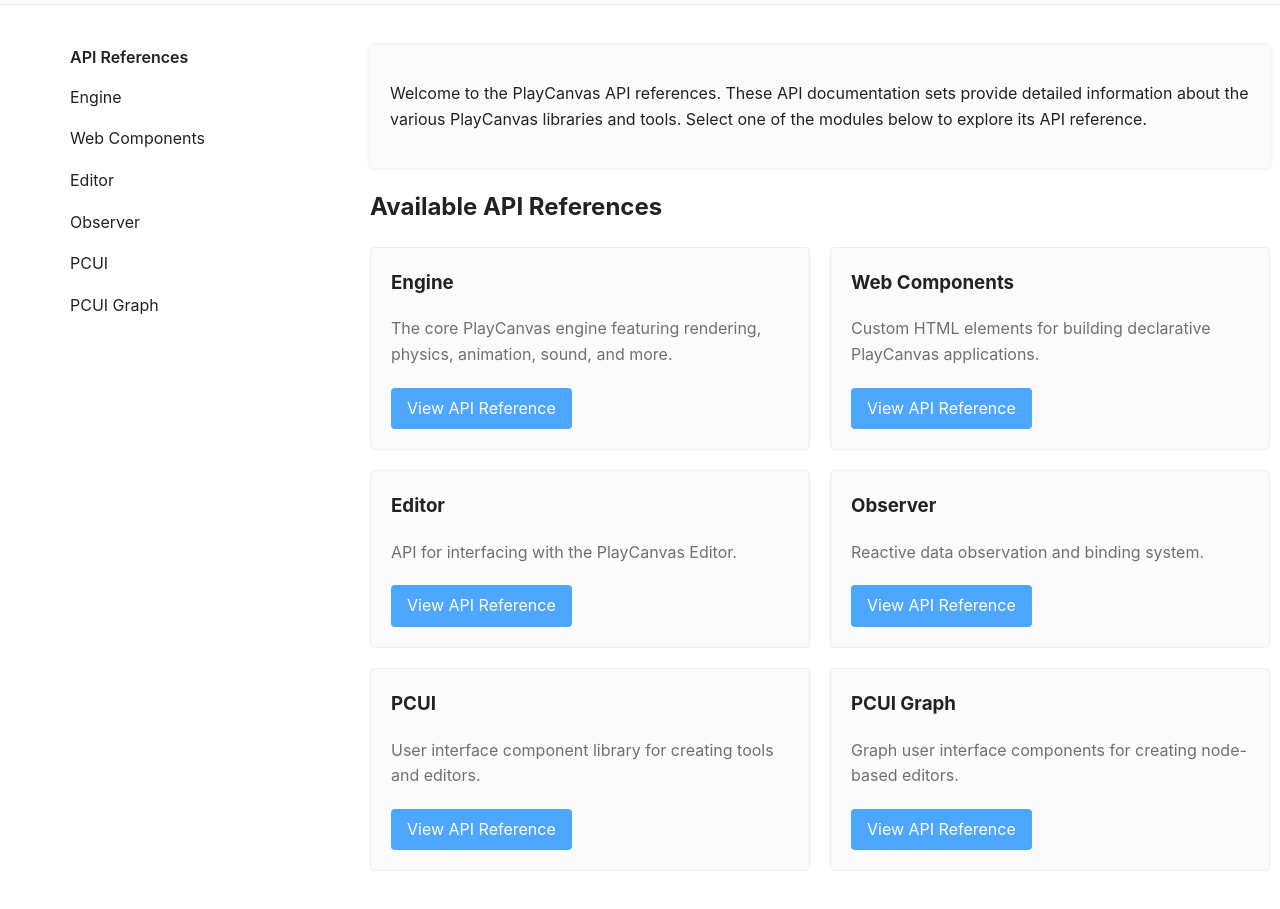
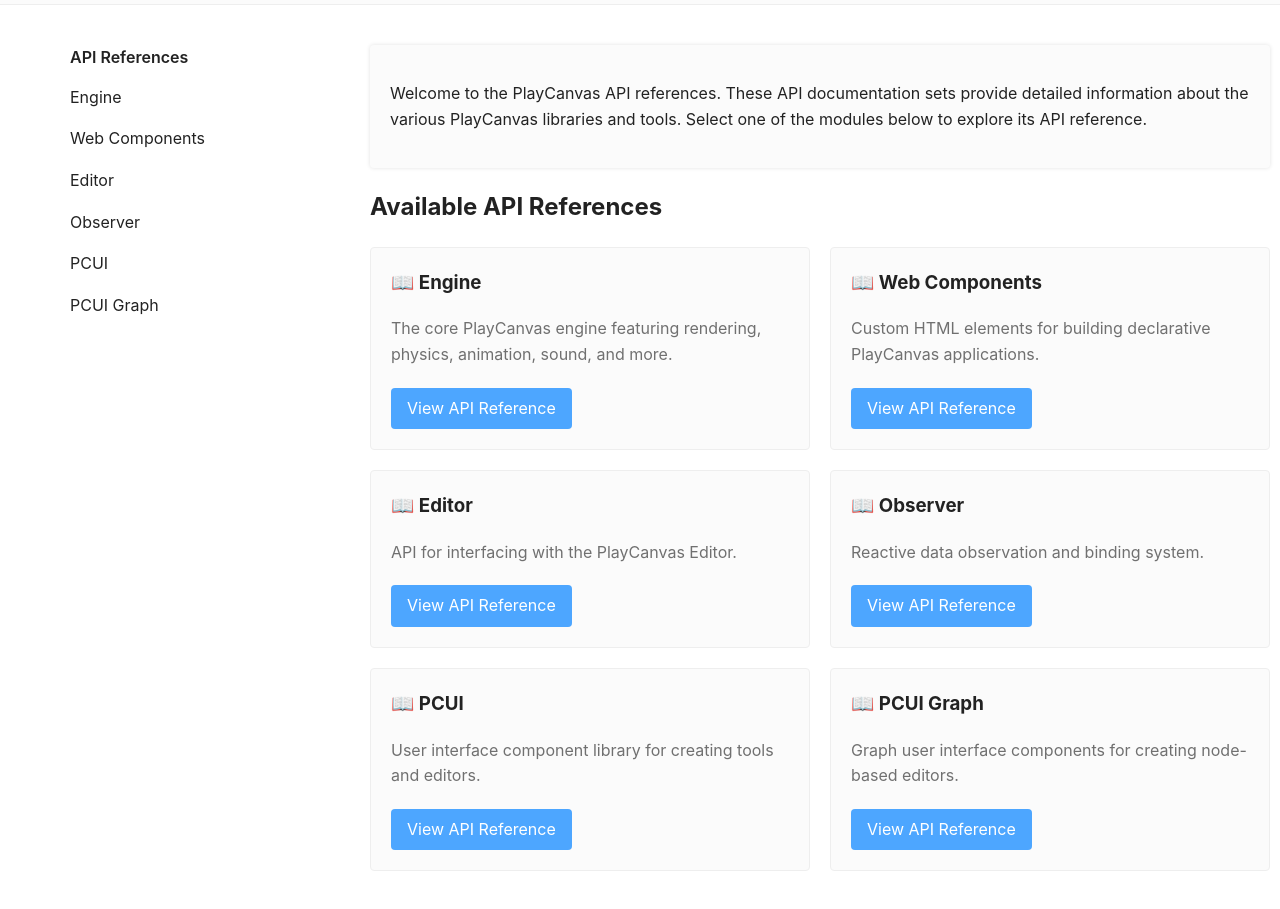
Before and after one commit to playcanvas/api-reference, a website: page index.html in a window 1280 px wide. Shown: the part 137-1046 px from the top of the page. Drawn offline with Linux system fonts and the light colour scheme.

Commit message:
Add book emoji

```diff
--- a/index.html
+++ b/index.html
@@ -771,32 +771,32 @@
                         <h2>Available API References</h2>
                         <ul class="tsd-module-index" id="searchableModules">
                             <li class="module-item" data-name="engine">
-                                <h3>Engine</h3>
+                                <h3>📖 Engine</h3>
                                 <p>The core PlayCanvas engine featuring rendering, physics, animation, sound, and more.</p>
                                 <a href="./engine/" class="module-link">View API Reference</a>
                             </li>
                             <li class="module-item" data-name="web-components">
-                                <h3>Web Components</h3>
+                                <h3>📖 Web Components</h3>
                                 <p>Custom HTML elements for building declarative PlayCanvas applications.</p>
                                 <a href="./web-components/" class="module-link">View API Reference</a>
                             </li>
                             <li class="module-item" data-name="editor-api">
-                                <h3>Editor</h3>
+                                <h3>📖 Editor</h3>
                                 <p>API for interfacing with the PlayCanvas Editor.</p>
                                 <a href="./editor-api/" class="module-link">View API Reference</a>
                             </li>
                             <li class="module-item" data-name="observer">
-                                <h3>Observer</h3>
+                                <h3>📖 Observer</h3>
                                 <p>Reactive data observation and binding system.</p>
                                 <a href="./observer/" class="module-link">View API Reference</a>
                             </li>
                             <li class="module-item" data-name="pcui">
-                                <h3>PCUI</h3>
+                                <h3>📖 PCUI</h3>
                                 <p>User interface component library for creating tools and editors.</p>
                                 <a href="./pcui/" class="module-link">View API Reference</a>
                             </li>
                             <li class="module-item" data-name="pcui-graph">
-                                <h3>PCUI Graph</h3>
+                                <h3>📖 PCUI Graph</h3>
                                 <p>Graph user interface components for creating node-based editors.</p>
                                 <a href="./pcui-graph/" class="module-link">View API Reference</a>
                             </li>
```
